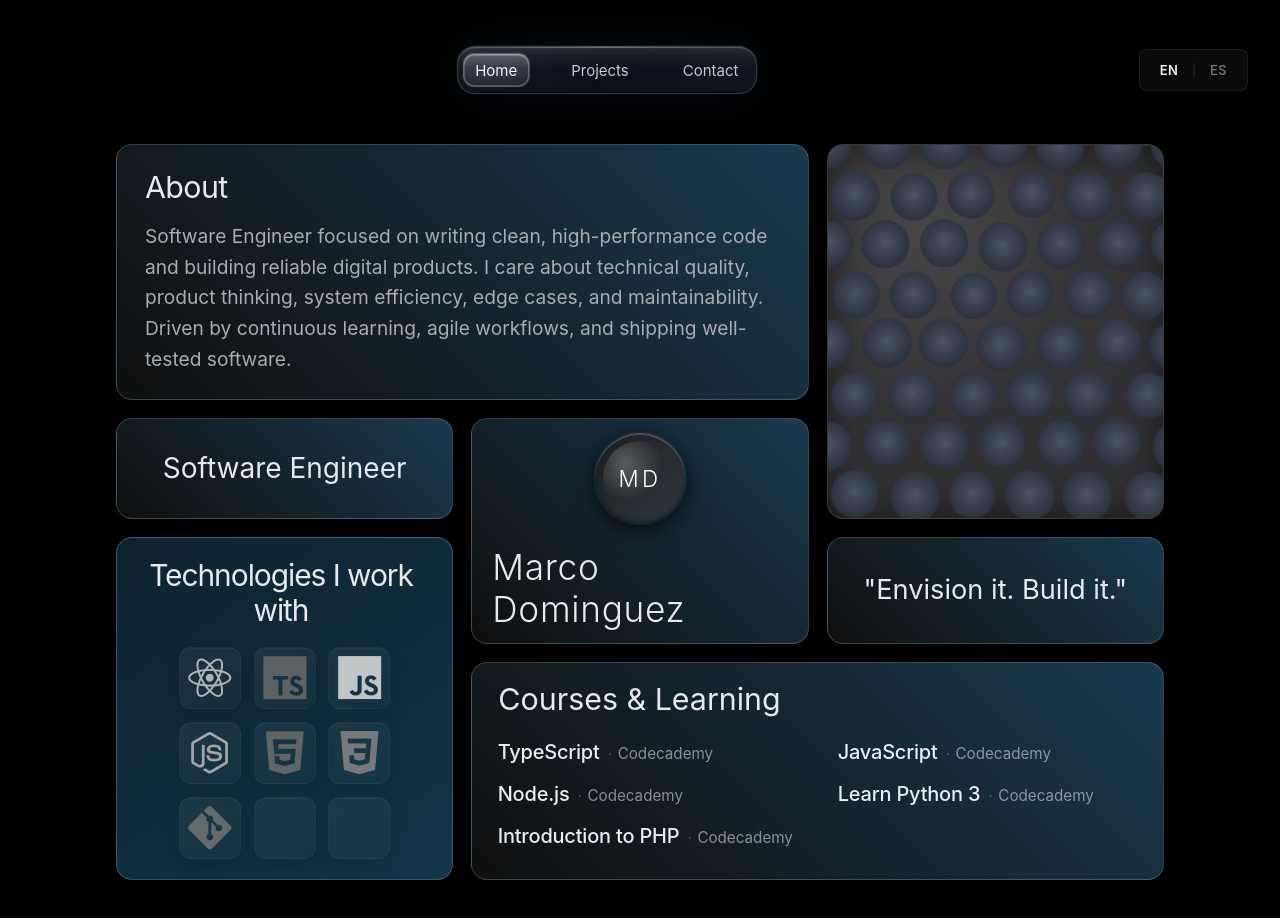
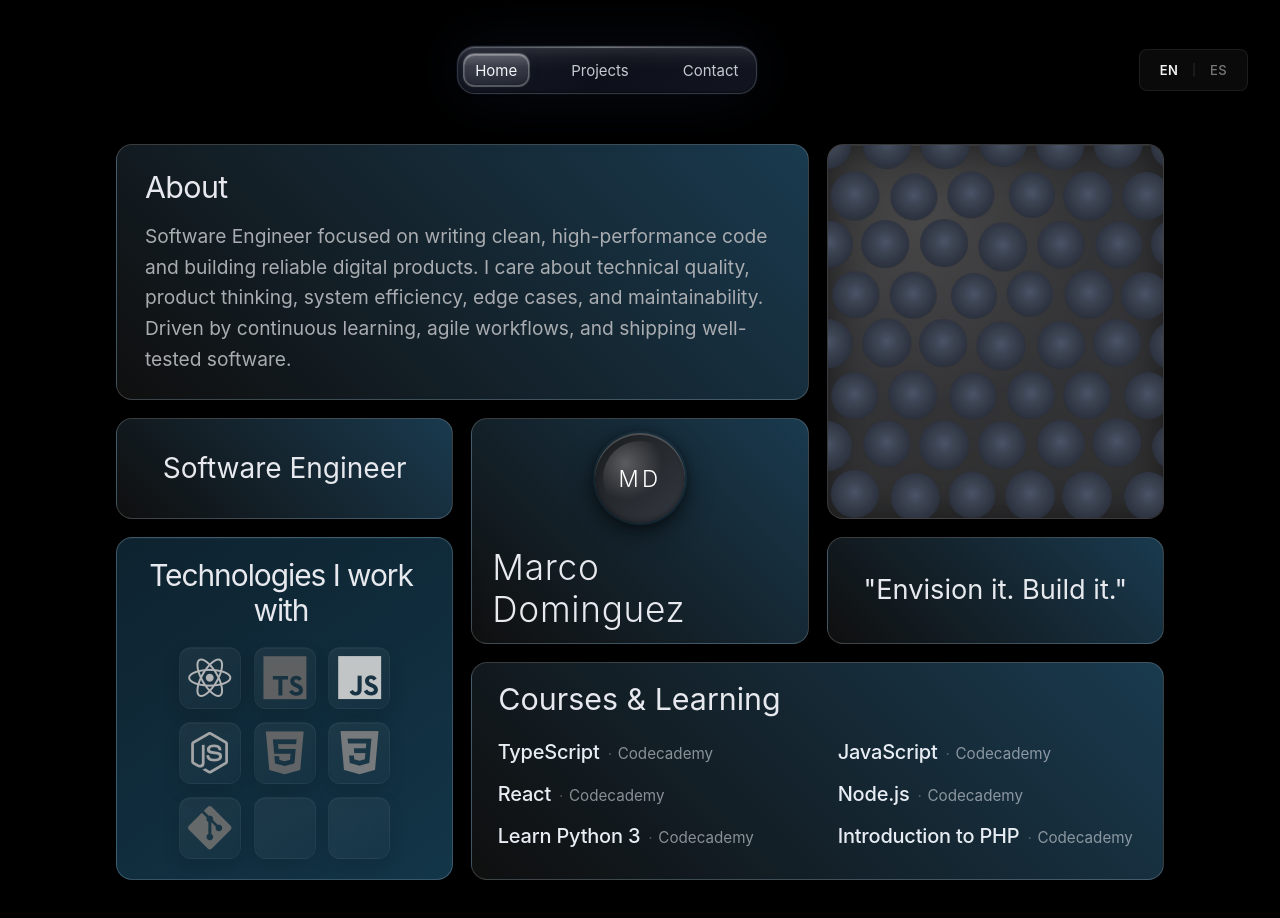
Before and after one commit to Marcodggz/portfolio, a React (Vite) app: page / in a window 1280 px wide. Built offline with nearby package versions, Linux system fonts and the light colour scheme.

Commit message:
content(courses): add React course

```diff
--- a/src/data/certifications.ts
+++ b/src/data/certifications.ts
@@ -3,6 +3,7 @@ import type { Certification } from '../types'
 export const certifications: Certification[] = [
   { name: 'TypeScript', issuer: 'Codecademy' },
   { name: 'JavaScript', issuer: 'Codecademy' },
+  { name: 'React', issuer: 'Codecademy' },
   { name: 'Node.js', issuer: 'Codecademy' },
   { name: 'Learn Python 3', issuer: 'Codecademy' },
   { name: 'Introduction to PHP', issuer: 'Codecademy' },
```
